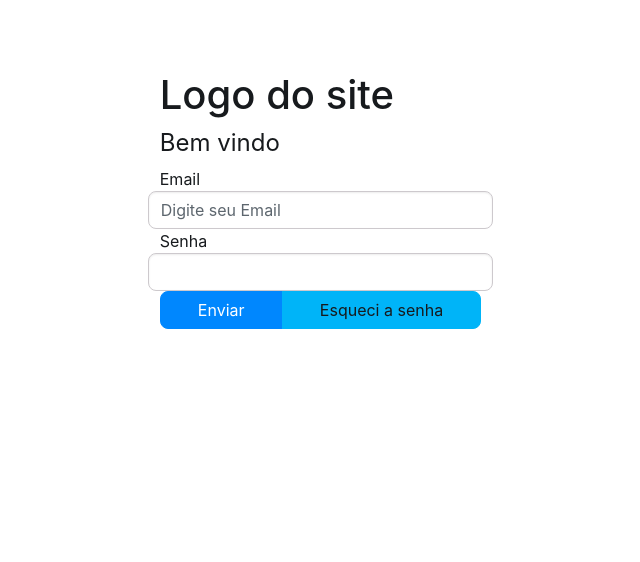
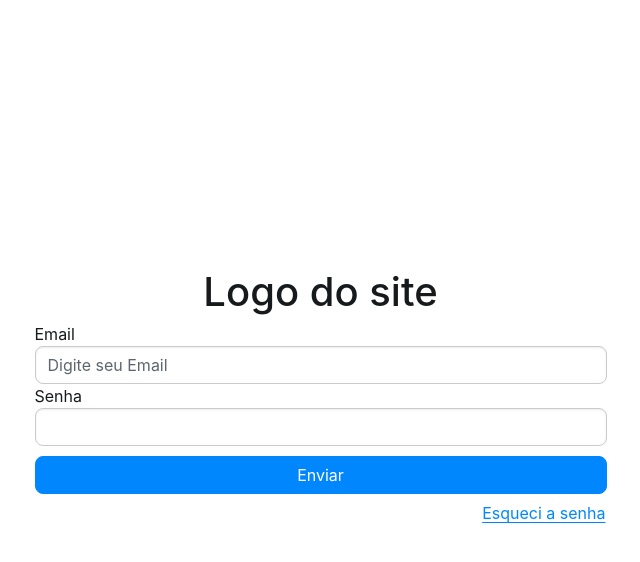
Before and after one commit to douglaspinheiro-dev/login-bootstrap, a plain HTML site: page index.html in a window 1280 px wide. Shown: the whole page, without its empty margins (312-952 px from the left). Drawn offline with Linux system fonts and the light colour scheme.

Commit message:
layout login

```diff
--- a/css/index.css
+++ b/css/index.css
@@ -1,6 +1,10 @@
-.container{
+main{
     display: flex;
     justify-content: center;
     align-items: center;
-    height: 400px;
+    min-height: 100vh;
 }
+
+.botoes{
+    margin-top: 10px;
+}
--- a/index.html
+++ b/index.html
@@ -9,32 +9,30 @@
     <link rel="stylesheet" href="./css/index.css">
 </head>
 <body>
-    <main class="container">
+    <main class="container-fluid">
         <div>
-
-            <h1>Logo do site</h1>
+            <h1 class="text-center">Logo do site</h1>
             <form action="#" method= "post">
 
-                <fieldset>
-                    <legend>Bem vindo</legend>
-                    <div class="row">
+                <div class="row">
+                    <div class="col-12">
                         <label for="email"  class="form-field">Email</label>
                         <input type="email" name="email" id="email" class="form-control" placeholder="Digite seu Email">
                     </div>
 
-                    <div class="row">
+                    <div class="col-12">
                         <label for="password" class="form-field">Senha</label>
                         <input type="password" name="password" id="password" class="form-control">
                     </div>
+                </div>
 
+                <div class="row">
+                    <div class="col-12 d-grid botoes">
+                        <button type="submit" class="btn-solid theme-primary">Enviar</button>
+                    </div>
+                    <a href="./twa.html" class="btn-link justify-content-end" >Esqueci a senha</a>
+                </div>
 
-                    <div class="row">
-                        <div class="btn-group botoes">
-                            <button type="submit" class="btn-solid theme-primary">Enviar</button>
-                            <a href="./twa.html" class="btn-solid theme-info">Esqueci a senha</a>
-                        </div>
-                    </div>
-                </fieldset>
             </form>
         </div>
     </main>
```
